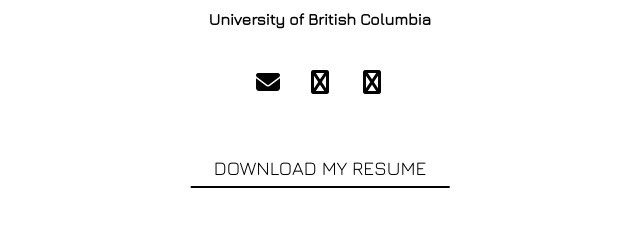
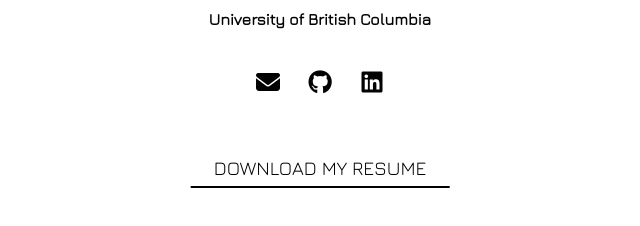
Before and after one commit to joshkraan/personal-website, a plain HTML site: page index.html in a window 1280 px wide. Shown: the part 308-534 px from the top of the page, 320-960 px from the left. Drawn offline with nearby package versions, Linux system fonts and the light colour scheme.

Commit message:
Correct fa-brands icons

```diff
--- a/index.html
+++ b/index.html
@@ -16,8 +16,8 @@
         </section>
         <section class="links">
             <a href="#"><i class="fa-solid fa-envelope"></i></a>
-            <a href="#"><i class="fa-solid fa-github"></i></a>
-            <a href="#"><i class="fa-solid fa-linkedin"></i></a>
+            <a href="#"><i class="fa-brands fa-github"></i></a>
+            <a href="#"><i class="fa-brands fa-linkedin"></i></a>
         </section>
         <section class="resume">
             <a class="download" href="#">Download My Resume</a>
```
